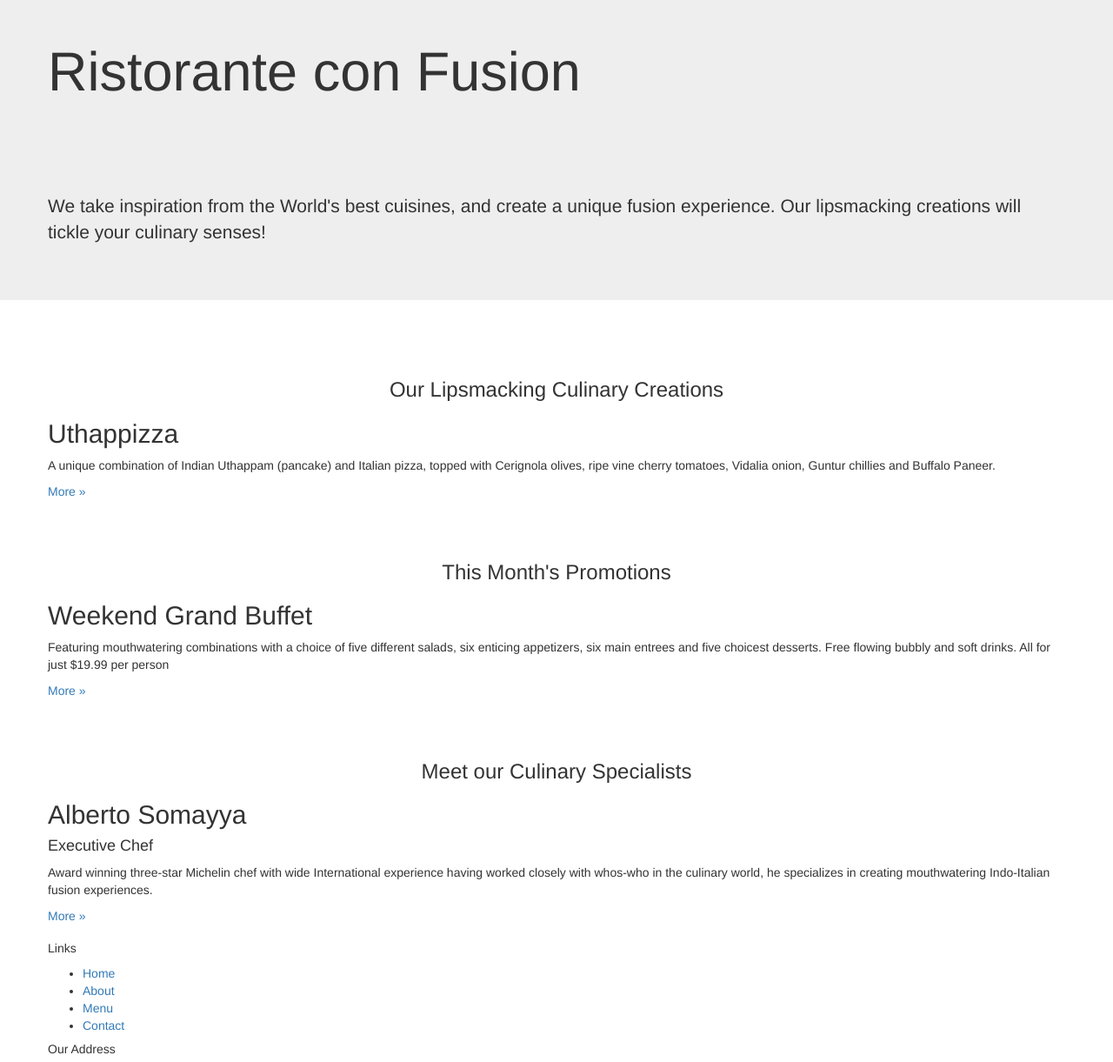
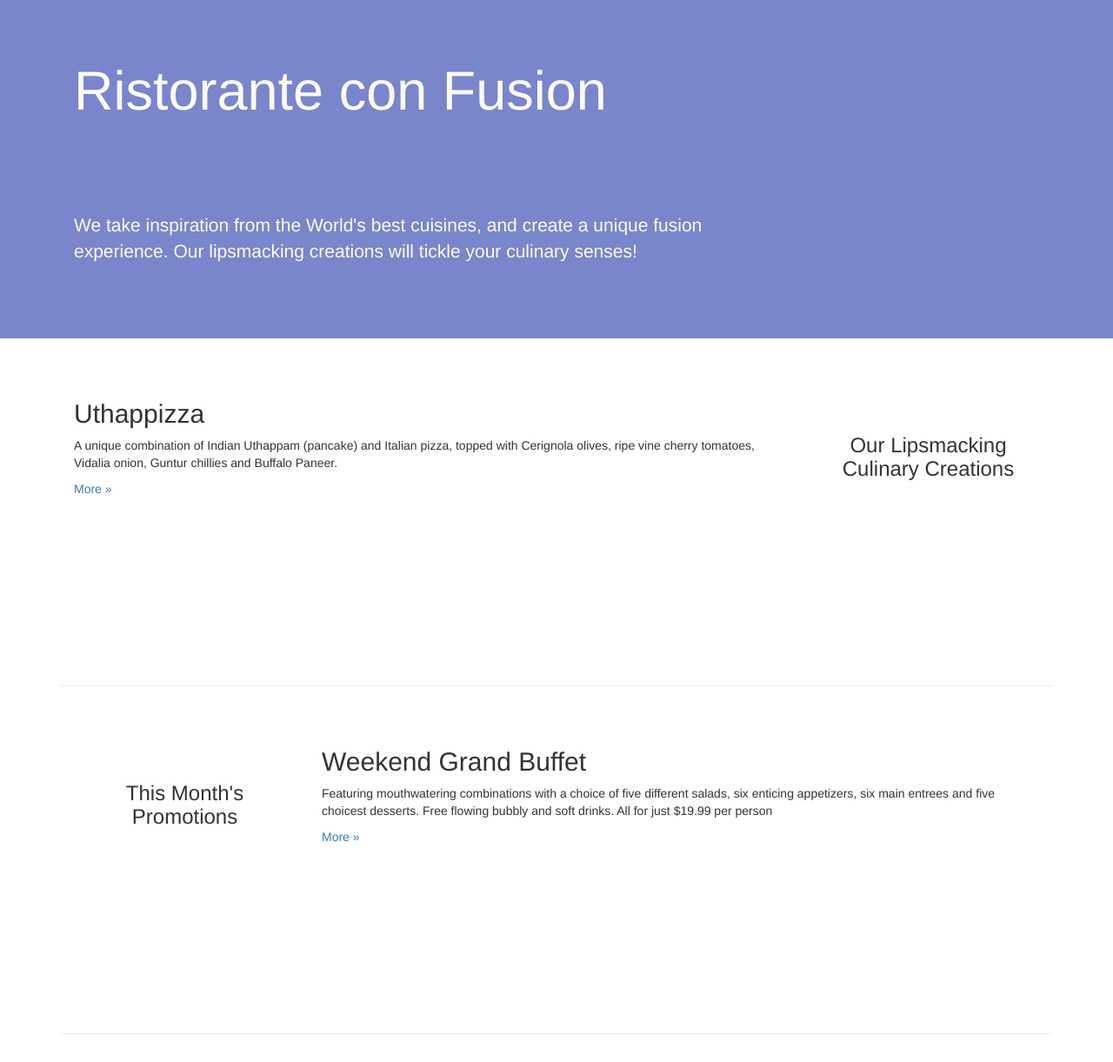
Before and after one commit to jhrcek/WebFrameworks_course, a plain HTML site: page conFusion/index.html in a window 1280 px wide. Shown: the part 20-1241 px from the top of the page at 87% size. Drawn offline with nearby package versions, Linux system fonts and the light colour scheme.

Commit message:
Exercise 2: columns in grid system & custom styles

```diff
--- /dev/null
+++ b/conFusion/css/mystyles.css
@@ -0,0 +1,30 @@
+.row-header{
+  margin:0px auto;
+  padding:0px auto;
+}
+
+.row-content {
+  margin:0px auto;
+  padding: 50px 0px 50px 0px;
+  border-bottom: 1px ridge;
+  min-height:400px;
+}
+
+.row-footer{
+  background-color: #AfAfAf;
+  margin:0px auto;
+  padding: 20px 0px 20px 0px;
+}
+
+.jumbotron {
+  padding:70px 30px 70px 30px;
+  margin:0px auto;
+  background: #7986CB ;
+  color:floralwhite;
+}
+
+address{
+  font-size:80%;
+  margin:0px;
+  color:#0f0f0f;
+}
--- a/conFusion/index.html
+++ b/conFusion/index.html
@@ -9,55 +9,56 @@
     <!-- bootstrap -->
     <link href="css/bootstrap.min.css" rel="stylesheet">
     <link href="css/bootstrap-theme.min.css" rel="stylesheet">
+    <link href="css/mystyles.css" rel="stylesheet">
   </head>
   <body>
-    <header>
+    <header  class="jumbotron">
       <!-- Main component for a primary marketing message or call to action -->
-      <div class="jumbotron">
-        <div class="container">
-          <div class="row">
+
+      <div class="container">
+        <div class="row row-header">
+          <div class="col-xs-12 col-sm-8">
             <h1>Ristorante con Fusion</h1>
             <p style="padding:40px;"></p>
             <p>We take inspiration from the World's best cuisines, and create a unique fusion experience. Our lipsmacking creations will tickle your culinary senses!</p>
           </div>
-          <div>
+          <div class="col-xs-12 col-sm-4">
           </div>
         </div>
       </div>
     </header>
 
     <div class="container">
-      <div class="row">
-        <div>
+      <div class="row row-content">
+        <div class="col-xs-12 col-sm-3 col-sm-push-9">
           <p style="padding:20px;"></p>
           <h3 align=center>Our Lipsmacking Culinary Creations</h3>
         </div>
-        <div>
+        <div class="col-xs-12 col-sm-9 col-sm-pull-3">
           <h2>Uthappizza</h2>
           <p>A unique combination of Indian Uthappam (pancake) and Italian pizza, topped with Cerignola olives, ripe vine cherry tomatoes, Vidalia onion, Guntur chillies and Buffalo Paneer.</p>
           <p><a  href="#">More &raquo;</a></p>
         </div>
       </div>
 
-
-      <div class="row">
-        <div>
+      <div class="row row-content">
+        <div class="col-xs-12 col-sm-3">
           <p style="padding:20px;"></p>
           <h3 align=center>This Month's Promotions</h3>
         </div>
-        <div>
+        <div class="col-xs-12 col-sm-9">
           <h2>Weekend Grand Buffet</h2>
           <p>Featuring mouthwatering combinations with a choice of five different salads, six enticing appetizers, six main entrees and five choicest desserts. Free flowing bubbly and soft drinks. All for just $19.99 per person </p>
           <p><a href="#">More &raquo;</a></p>
         </div>
       </div>
 
-      <div class="row">
-        <div>
+      <div class="row row-content">
+        <div class="col-xs-12 col-sm-3 col-sm-push-9">
           <p style="padding:20px;"></p>
           <h3 align=center>Meet our Culinary Specialists</h3>
         </div>
-        <div>
+        <div class="col-xs-12 col-sm-9 col-sm-pull-3">
           <h2>Alberto Somayya</h2>
           <h4>Executive Chef</h4>
           <p>Award winning three-star Michelin chef with wide International experience having worked closely with whos-who in the culinary world, he specializes in creating mouthwatering Indo-Italian fusion experiences. </p>
@@ -66,19 +67,19 @@
       </div>
     </div>
 
-    <footer>
+    <footer class="row-footer">
       <div class="container">
         <div class="row">
-          <div>
+          <div class="col-xs-5 col-xs-offset-1 col-sm-2 col-sm-offset-1">
             <h5>Links</h5>
-            <ul>
+            <ul class="list-unstyled">
               <li><a href="#">Home</a></li>
               <li><a href="#">About</a></li>
               <li><a href="#">Menu</a></li>
               <li><a href="#">Contact</a></li>
             </ul>
           </div>
-          <div>
+          <div class="col-xs-6 col-sm-5">
             <h5>Our Address</h5>
             <address>
               121, Clear Water Bay Road<br>
@@ -89,7 +90,7 @@
               Email: <a href="mailto:confusion@food.net">confusion@food.net</a>
             </address>
           </div>
-          <div>
+          <div class="col-xs-12 col-sm-4">
             <div style="padding: 40px 10px;">
               <a href="http://google.com/+">Google+</a>
               <a href="http://www.facebook.com/profile.php?id=">Facebook</a>
@@ -99,7 +100,7 @@
               <a href="mailto:">Mail</a>
             </div>
           </div>
-          <div>
+          <div class="col-xs-12">
             <p style="padding:10px;"></p>
             <p align=center>© Copyright 2015 Ristorante Con Fusion</p>
           </div>
```
